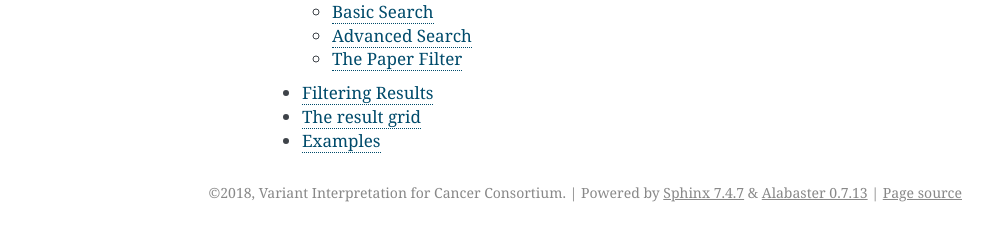
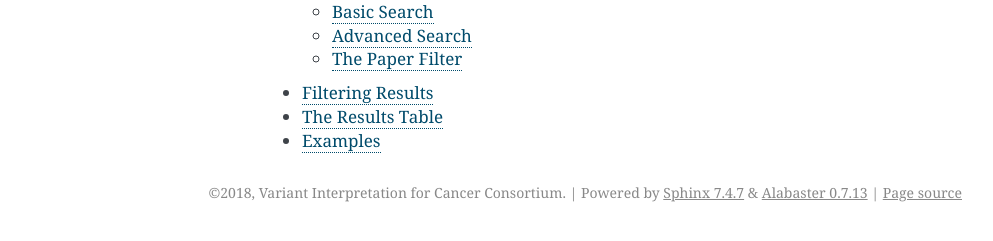
Before and after one commit to cancervariants/metakb, a Sphinx documentation site: the page built from docs/index.rst, in a window 1280 px wide. Shown: the part 491-732 px from the top of the page, without its empty margins (148-1141 px from the left). Built offline with Sphinx 7.4.7, drawn with Linux system fonts in a browser that asks for light colours.

Commit message:
rename result grid to result table

```diff
--- a/docs/index.rst
+++ b/docs/index.rst
@@ -24,5 +24,5 @@
 
    layout/search_bar
    layout/interactive
-   layout/result_grid
+   layout/result_table
    examples
--- a/docs/layout/result_grid.rst
+++ /dev/null
@@ -1,2 +0,0 @@
-The result grid
-===============
--- /dev/null
+++ b/docs/layout/result_table.rst
@@ -0,0 +1,2 @@
+The Results Table
+=================
```
